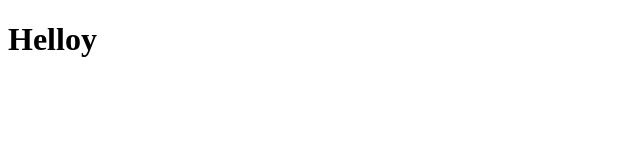
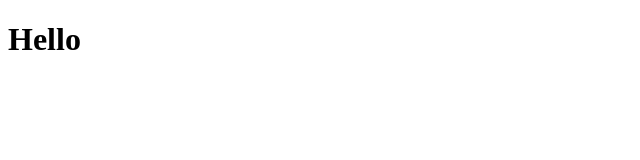
Before and after one commit to maks914/rsschool-cv, a plain HTML site: page index.html in a window 1280 px wide. Shown: the full height of the page, 0-640 px from the left. Drawn offline with Linux system fonts and the light colour scheme.

Commit message:
feat: fix html file

```diff
--- a/index.html
+++ b/index.html
@@ -7,6 +7,6 @@
     <title>Document</title>
 </head>
 <body>
-    <h1>Helloy</h1>
+    <h1>Hello</h1>
 </body>
 </html>
```
